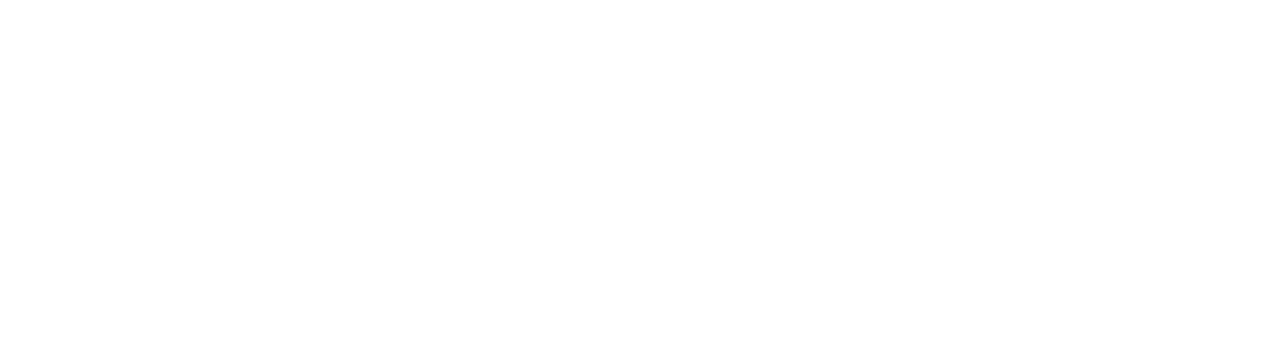
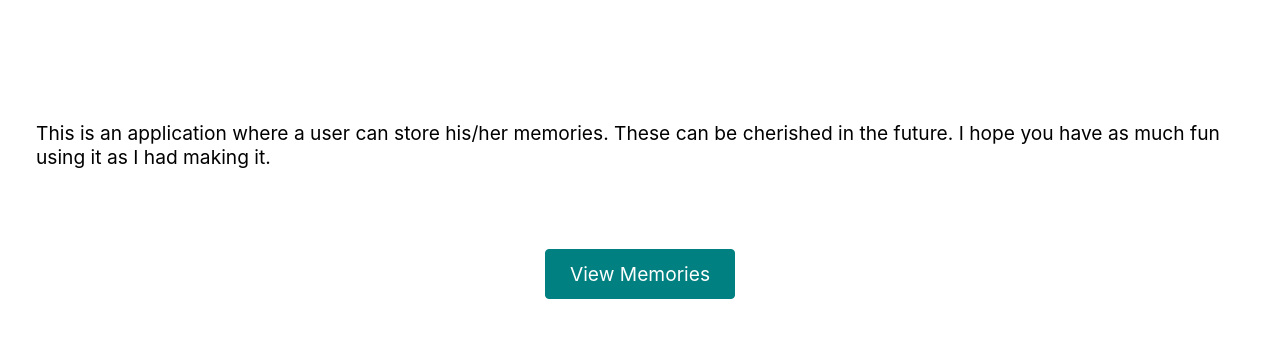
Before and after one commit to AnshukAggarwal/mern-memories-project, a React (Create React App) app in the folder frontend/: page / in a window 1280 px wide. Before the commit this address led to /memories. Shown: the part 210-548 px from the top of the page. Built offline with nearby package versions, Linux system fonts and the light colour scheme; no server answers.

Commit message:
added homepage

```diff
--- a/frontend/src/App.js
+++ b/frontend/src/App.js
@@ -4,6 +4,7 @@
 import Memories from "./components/Memories/Memories";
 import EditMemory from "./components/EditMemory/EditMemory";
 import AddMemory from "./components/AddMemory/AddMemory";
+import Homepage from "./pages/Homepage/Homepage";
 
 function App() {
   return (
@@ -11,9 +12,7 @@
       <Header />
       <main>
         <Switch>
-          <Route path="/" exact>
-            <Redirect to="/memories" />
-          </Route>
+          <Route path="/" component={Homepage} exact />
           <Route path="/memories" component={Memories} exact />
           <Route path="/memories/edit/:id" component={EditMemory} />
           <Route path="/memories/add" component={AddMemory} />
--- /dev/null
+++ b/frontend/src/pages/Homepage/Homepage.jsx
@@ -0,0 +1,22 @@
+import React from "react";
+import { Link } from "react-router-dom";
+import styles from "./Homepage.module.css";
+
+const Homepage = () => {
+  return (
+    <section className={styles.home}>
+      <section>
+        <p className={styles.intro}>
+          This is an application where a user can store his/her memories. These
+          can be cherished in the future. I hope you have as much fun using it
+          as I had making it.
+        </p>
+      </section>
+      <Link to="/memories" className="btn">
+        View Memories
+      </Link>
+    </section>
+  );
+};
+
+export default Homepage;
--- /dev/null
+++ b/frontend/src/pages/Homepage/Homepage.module.css
@@ -0,0 +1,13 @@
+.home{
+    display: flex;
+    flex-direction: column;
+    min-width: 600px;
+    margin-top: 10rem;
+    justify-content: center;
+    align-items: center;
+}
+
+.intro{
+    padding: 2rem 1rem;
+    margin-bottom: 3rem;
+}
```
